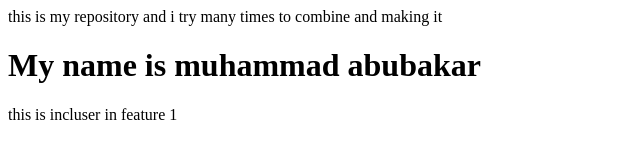
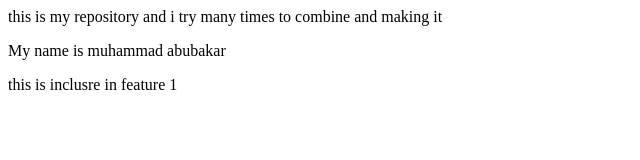
Before and after one commit to bakar-0314/LocalRepo, a plain HTML site: page index.html in a window 1280 px wide. Shown: the whole page, without its empty margins (0-640 px from the left). Drawn offline with Linux system fonts and the light colour scheme.

Commit message:
add file

```diff
--- a/index.html
+++ b/index.html
@@ -1,3 +1,3 @@
 <P>this is my repository and i try many times to combine and making it </P>
-<h1>My name is muhammad abubakar</h1>
-<p>this is incluser in feature 1</p>
+<h>My name is muhammad abubakar</h>
+<p>this is inclusre in feature 1</p>
```
